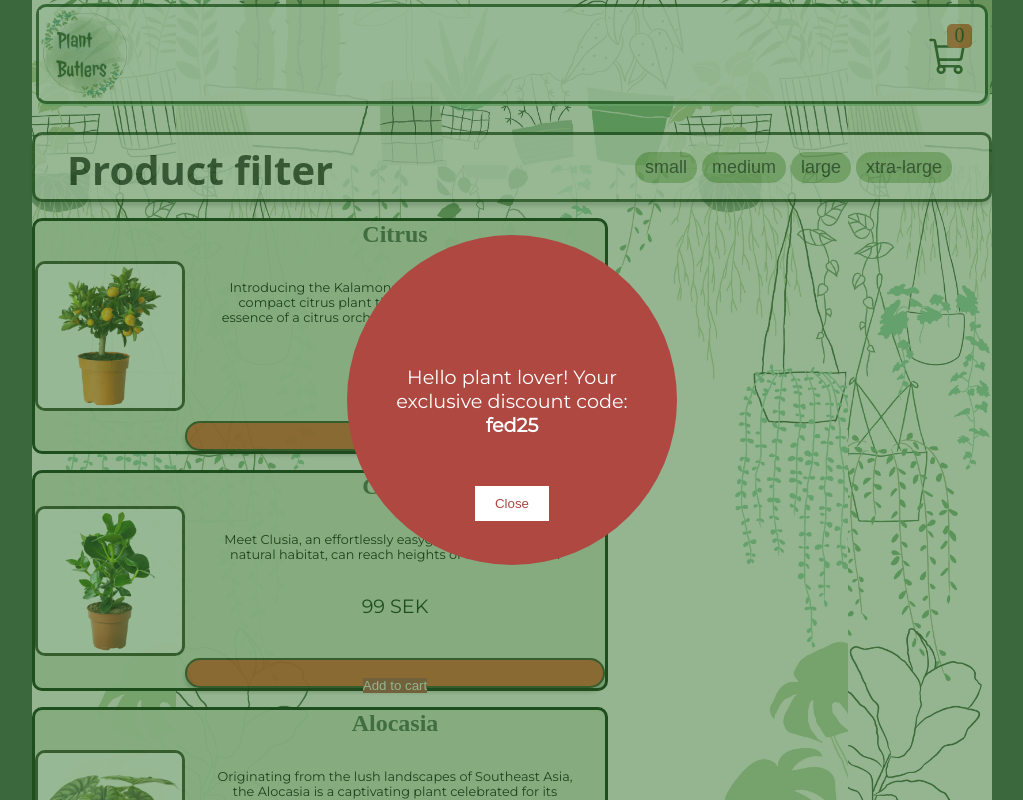
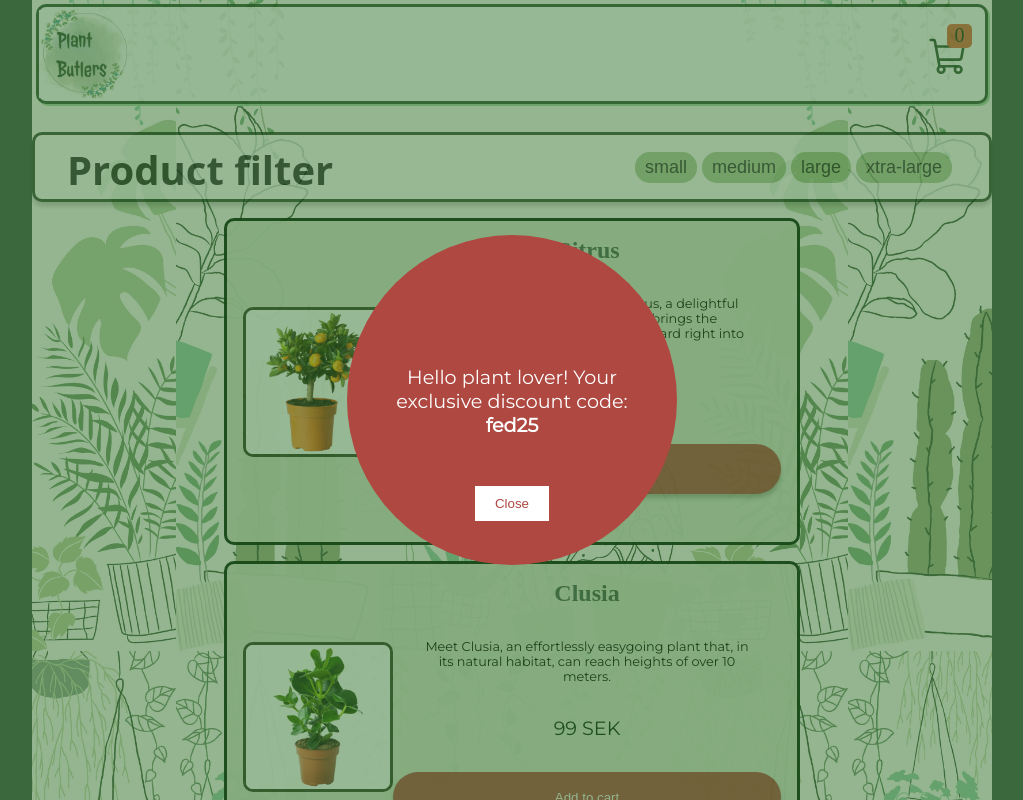
Before and after one commit to millalinden/Plant-Butler, a React (Vite) app: page /Shop in a window 1280 px wide. Shown: the top 800 px of the page, without its empty margins (128-1151 px from the left). Built offline with nearby package versions, Linux system fonts and the light colour scheme; a web font is replaced by a local one.

Commit message:
Button shop fixes

```diff
--- a/src/Components/Product/Product.module.css
+++ b/src/Components/Product/Product.module.css
@@ -6,13 +6,18 @@
   height: fit-content;
   border-style: solid;
   border-radius: 10px;
+  padding: 1rem;
+  flex-direction: column;
+  align-items: center;
+  justify-content: center;
+  margin: auto;
 }
 .btn-des {
   display: flex;
   flex-direction: column;
 }
 .img-price {
-  display:flex;
+  display: flex;
   padding: 1rem;
   flex-direction: column;
   align-items: center;
@@ -51,23 +56,9 @@
   box-shadow: 0px 4px 4px 0px rgba(0, 0, 0, 0.25);
   font-size: 1rem;
   margin: 2em auto;
-  margin-top: 1rem;
+  text-decoration: none;
 }
 
-.addToCartButton {
-  margin-top: 1rem;
-  position: relative;
-  background-color: #df582e;
-  border: 2px solid #2f3d24;
-  min-width: 100px;
-  padding-left: 10px;
-  padding-right: 10px;
-  height: 30px;
-  text-align: center;
-  padding-bottom: 5px;
-  border-radius: 15px;
-  text-decoration: none;
-}
 .addToCartButtonMain {
   color: var(--primary);
   background-color: var(--color-cta-btn);
@@ -80,11 +71,11 @@
   .productsContainer {
     flex-direction: row;
   }
-  .addToCartButton {
-    margin: auto;
-    text-align: center;
-    margin-top: 40px;
+
+  .addToCartButtonMain{
+    padding: 0.5;
   }
+
   .productImage {
     margin: auto;
     padding: auto;
@@ -93,5 +84,4 @@
   .productDescription {
     margin: 2rem;
   }
-
 }
```
